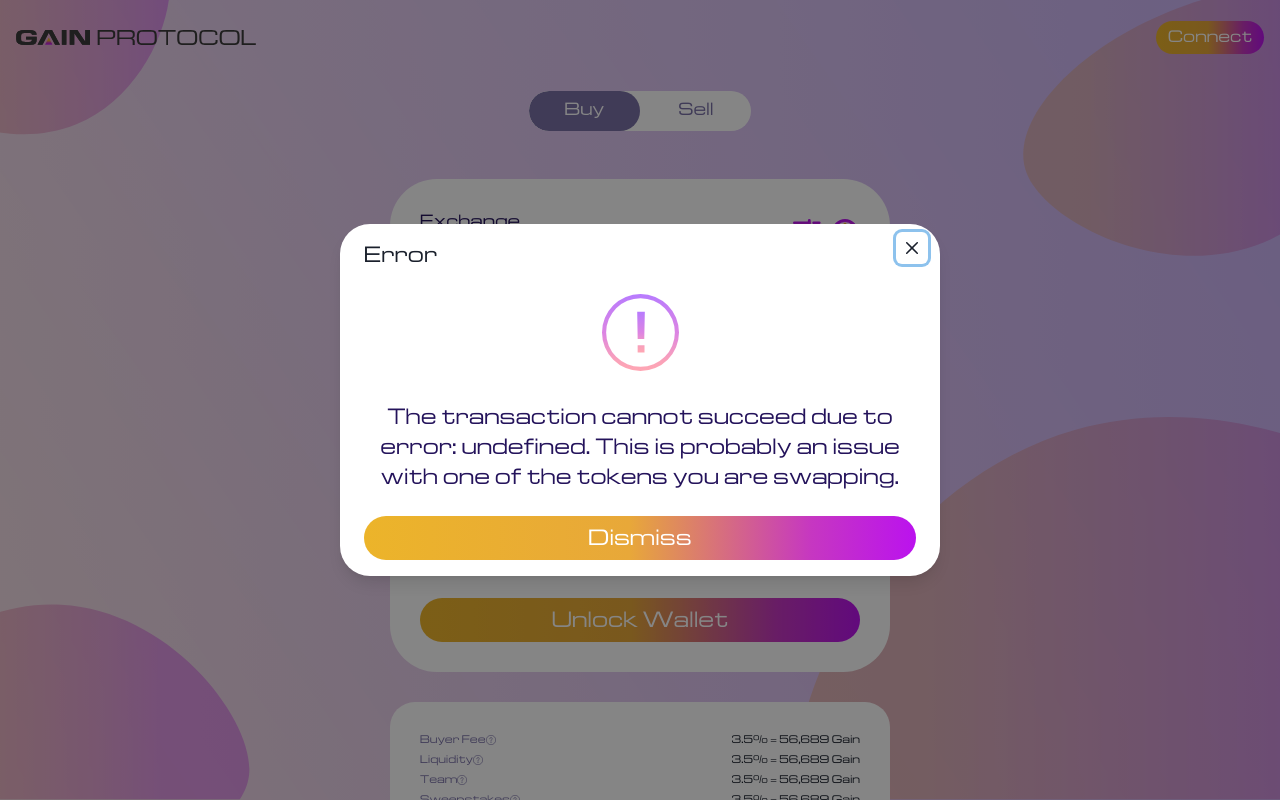
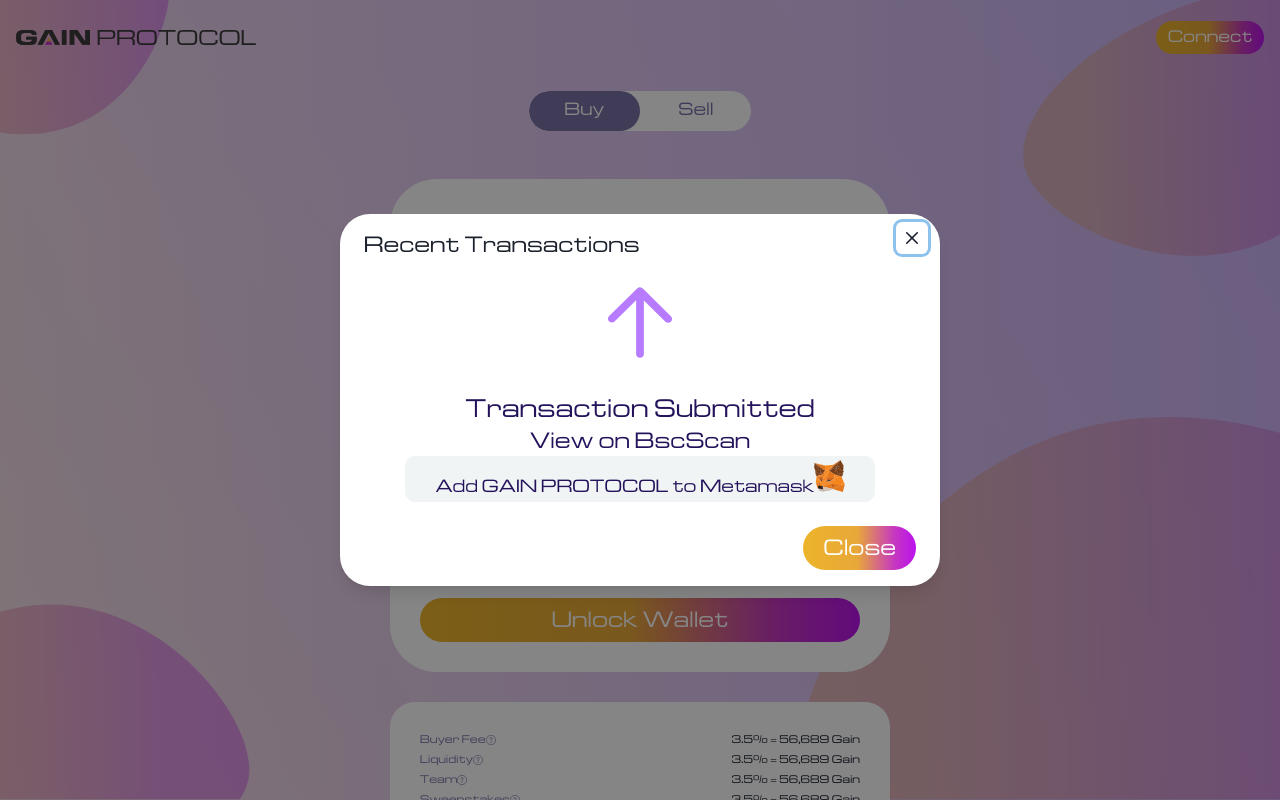
Before and after one commit to Jds-23/musical-couscous, a Next.js app: page / in a window 1280 px wide. Shown: the top 800 px of the page. Built offline with nearby package versions, Linux system fonts and the light colour scheme.

Commit message:
add success modal

```diff
--- /dev/null
+++ b/components/SuccessModal/SuccessModal.module.css
@@ -0,0 +1,21 @@
+.image {
+  height: 77px;
+  object-fit: contain;
+  margin-bottom: 31px;
+}
+.text {
+  text-align: center;
+  color: #24135b;
+  font-size: 20px;
+}
+.addInfo {
+  padding: 4px 30px;
+  color: #24135b;
+  background-color: #f0f4f5;
+  border-radius: 10px;
+}
+.addInfo > p > img {
+  display: inline;
+  object-fit: contain;
+  height: 32px;
+}
--- /dev/null
+++ b/components/SuccessModal/SuccessModal.tsx
@@ -0,0 +1,45 @@
+import styles from "./SuccessModal.module.css";
+import CustomModal from "../Modal/Modal";
+import { ModalBody, ModalFooter } from "@chakra-ui/react";
+import CustomButton from "../Button/Button";
+interface MyProps {
+  isOpen: boolean;
+  onClose: () => void;
+}
+const SuccessModal: React.FC<React.HTMLAttributes<HTMLDivElement> & MyProps> =
+  ({ isOpen, onClose, ...props }) => {
+    return (
+      <>
+        <CustomModal
+          title={"Recent Transactions"}
+          isOpen={isOpen}
+          onClose={onClose}
+          {...props}
+        >
+          <ModalBody
+            display="flex"
+            flexDirection="column"
+            justifyContent="center"
+            alignItems="center"
+          >
+            <img className={styles.image} src={"./images/BigArrow.svg"} />
+            <h1 style={{ fontSize: "23px" }} className={styles.text}>
+              Transaction Submitted
+            </h1>
+            <h1 className={styles.text}>View on BscScan</h1>
+            <div className={styles.addInfo}>
+              <p>
+                Add GAIN PROTOCOL to Metamask
+                <img src={"./images/MetaMask.svg"} />
+              </p>
+            </div>
+          </ModalBody>
+          <ModalFooter>
+            <CustomButton>Close</CustomButton>
+          </ModalFooter>
+        </CustomModal>
+      </>
+    );
+  };
+
+export default SuccessModal;
--- a/pages/index.tsx
+++ b/pages/index.tsx
@@ -10,12 +10,14 @@ import WalletInfoModal from "../components/WalletInfoModal/WalletInfoModal";
 import ConfirmSwapModal from "../components/ConfirmSwapModal/ConfirmSwapModal";
 import InfoCards from "../components/InfoCards/InfoCards";
 import ErrorModal from "../components/ErrorModal/ErrorModal";
+import SuccessModal from "../components/SuccessModal/SuccessModal";
 
 export default function Home() {
   const [state, setState] = useState(0);
   const [walletInfoModal, setWalletInfoModal] = useState(false);
   const [confirmSwapModal, setConfirmSwapModal] = useState(false);
-  const [errorModal, setErrorModal] = useState(true);
+  const [errorModal, setErrorModal] = useState(false);
+  const [successModal, setSuccessModal] = useState(true);
   const { isOpen, onOpen, onClose } = useDisclosure();
   return (
     <div className={styles.home__container}>
@@ -46,6 +48,10 @@ export default function Home() {
         onClose={() => setConfirmSwapModal(false)}
       />
       <ErrorModal isOpen={errorModal} onClose={() => setErrorModal(false)} />
+      <SuccessModal
+        isOpen={successModal}
+        onClose={() => setSuccessModal(false)}
+      />
       <div className={styles.home__content}>
         <Switch
           options={["Buy", "Sell"]}
```
Also changed, not shown: public/images/BigArrow.svg (added), public/images/MetaMask.svg (added).
